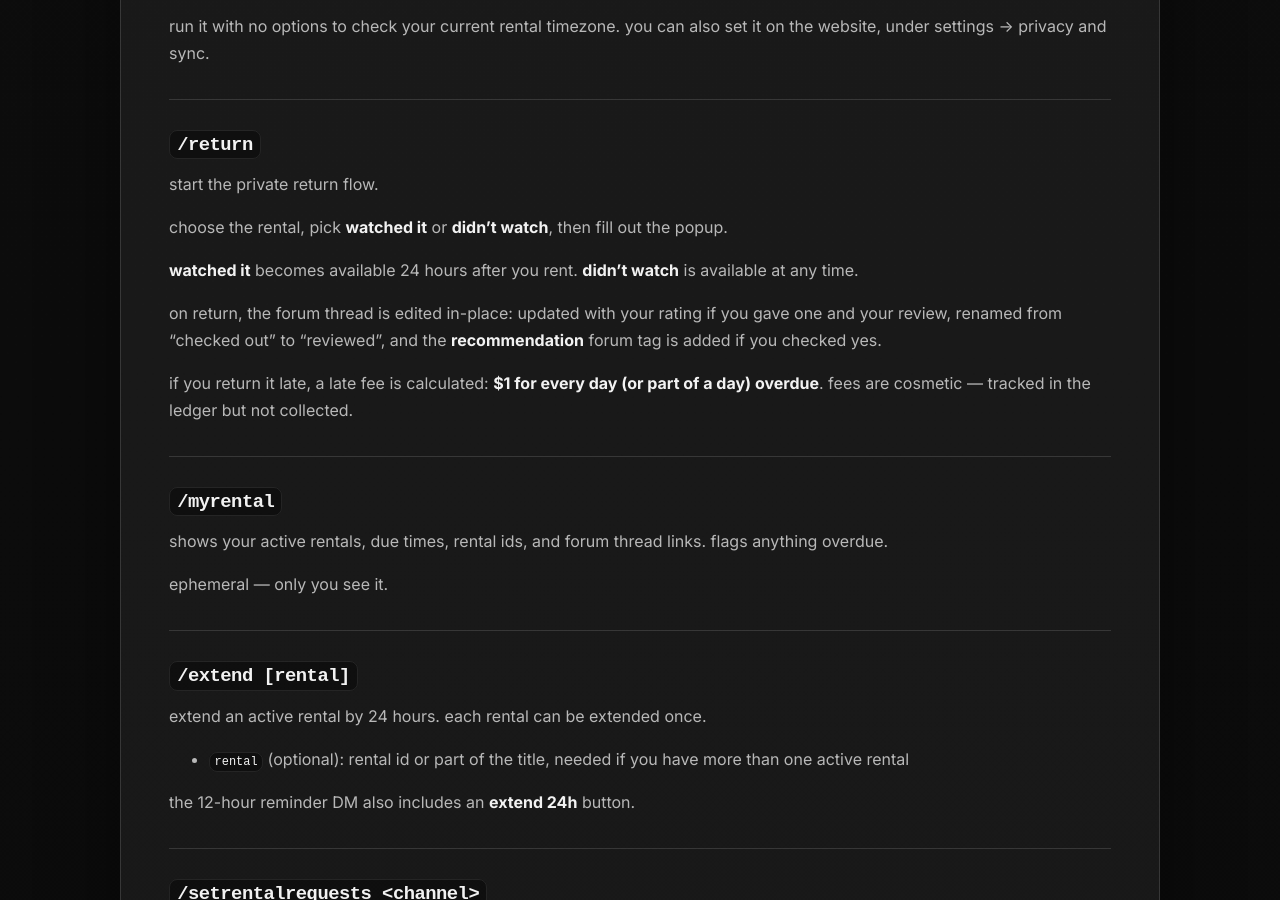
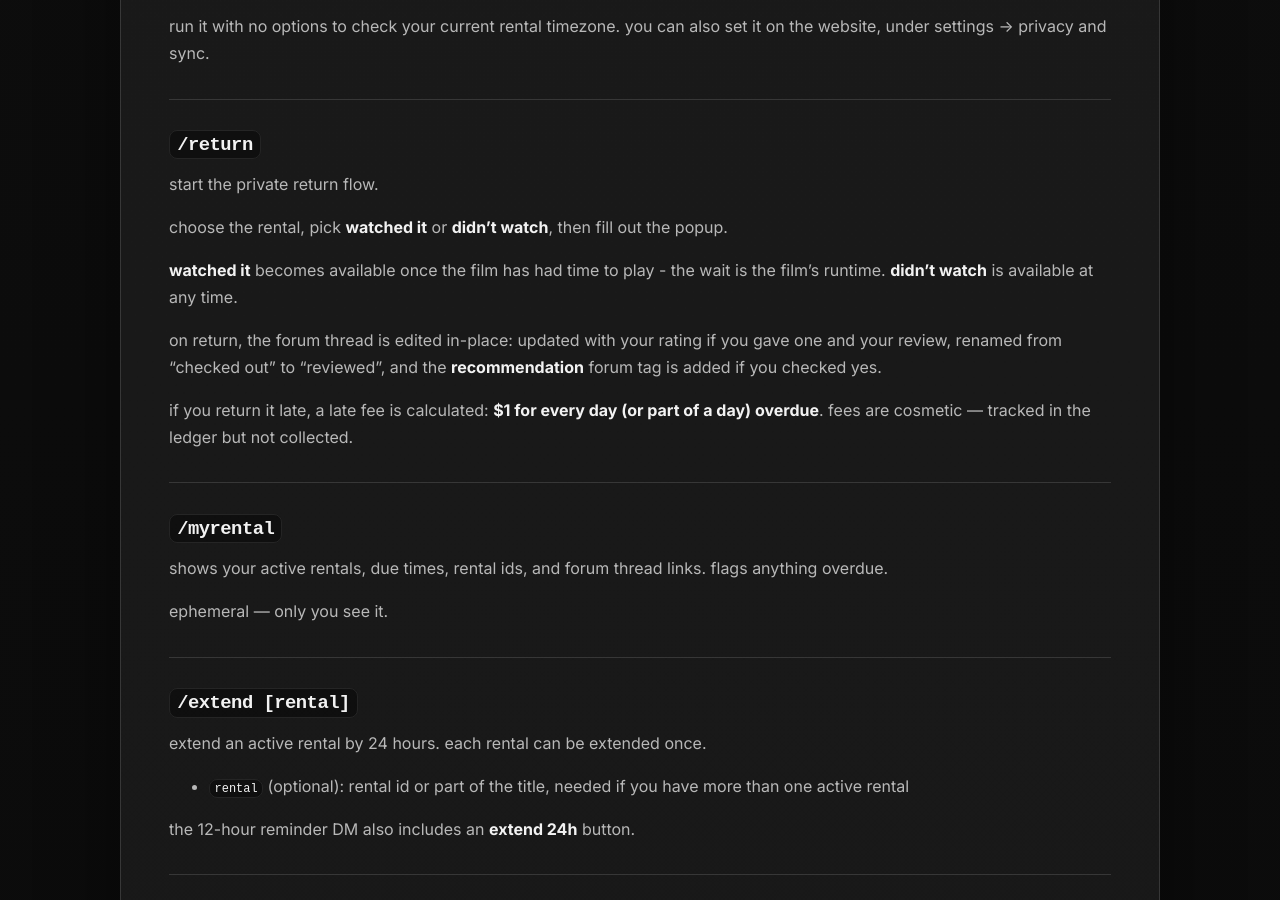
Before and after one commit to rupertosandez/sucklingsite, a Jekyll site: the page built from COMMANDS.md, in a window 1280 px wide and 900 px high, scrolled down 3570 px. Built offline with Jekyll 4.4.1, drawn with Linux system fonts in a browser that asks for light colours.

Commit message:
2.27.1: watched returns wait out the film's runtime
Co-Authored-By: Claude Opus 5 <noreply@anthropic.com>

```diff
--- a/COMMANDS.md
+++ b/COMMANDS.md
@@ -132,7 +132,7 @@ start the private return flow.
 
 choose the rental, pick **watched it** or **didn't watch**, then fill out the popup.
 
-**watched it** becomes available 24 hours after you rent. **didn't watch** is available at any time.
+**watched it** becomes available once the film has had time to play - the wait is the film's runtime. **didn't watch** is available at any time.
 
 on return, the forum thread is edited in-place: updated with your rating if you gave one and your review, renamed from "checked out" to "reviewed", and the **recommendation** forum tag is added if you checked yes.
 
```
Also changed, not shown: CHANGELOG.md.
